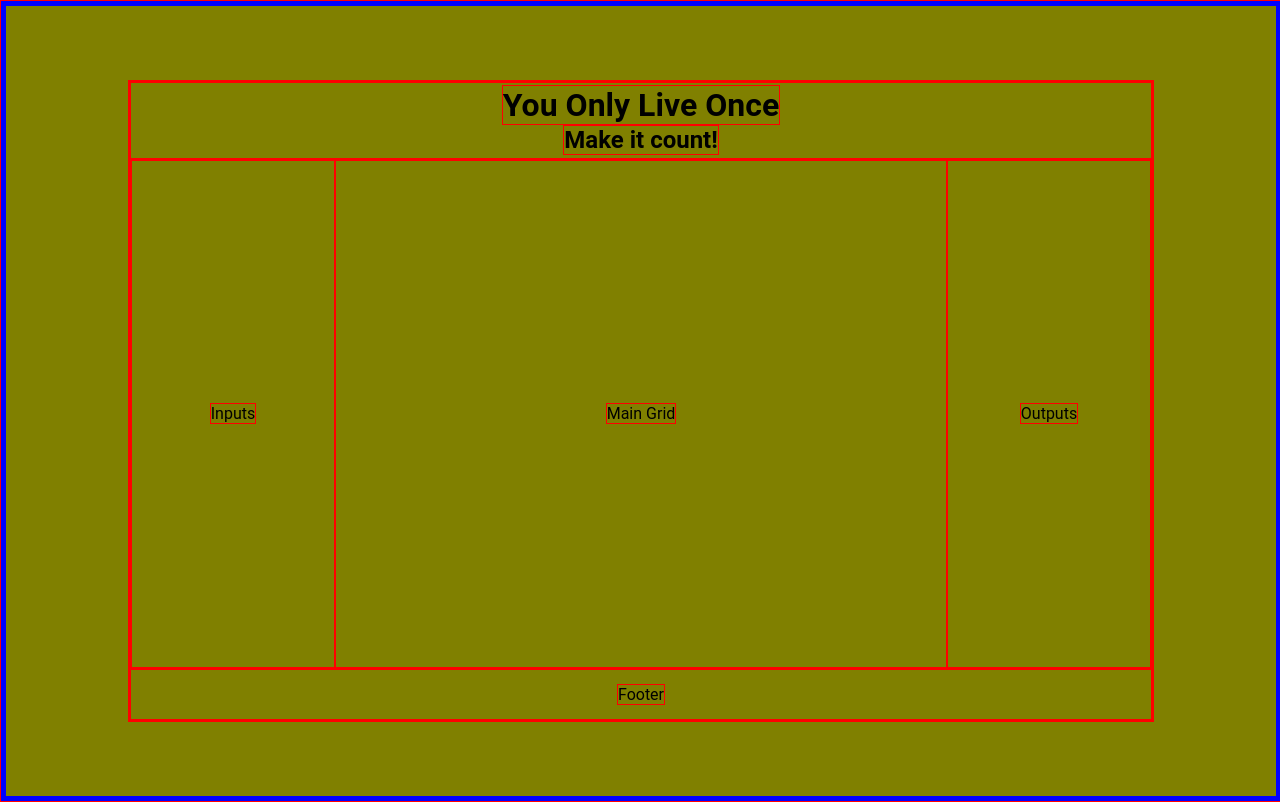
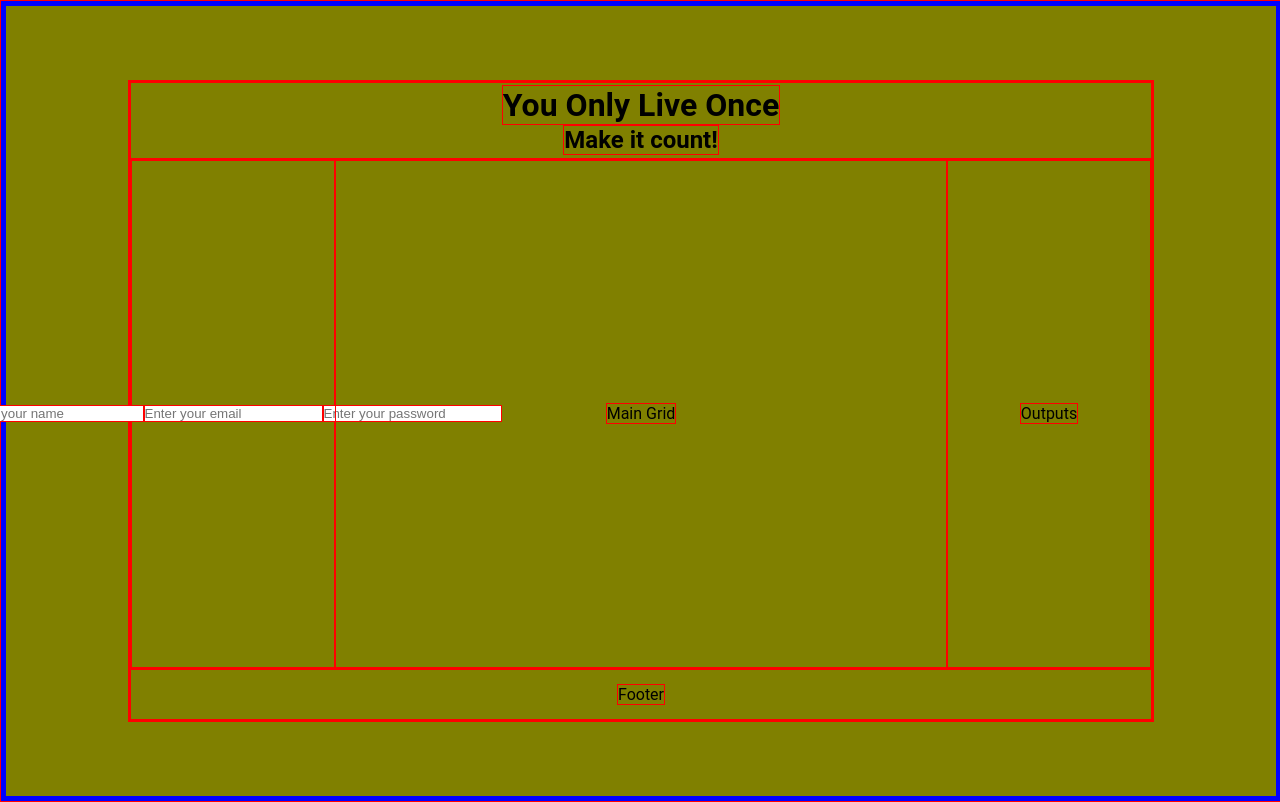
Before and after one commit to danifromecuador/yolo, a React (Vite) app: page / in a window 1280 px wide. Built offline with nearby package versions, Linux system fonts and the light colour scheme.

Commit message:
Create Input fields

```diff
--- a/src/components/Inputs.jsx
+++ b/src/components/Inputs.jsx
@@ -1,7 +1,9 @@
 const Inputs = () => {
   return (
     <div className="inputs">
-      <p>Inputs</p>
+      <input type="text" placeholder="Enter your name" />
+      <input type="text" placeholder="Enter your email" />
+      <input type="text" placeholder="Enter your password" />
     </div>
   );
 }
```
